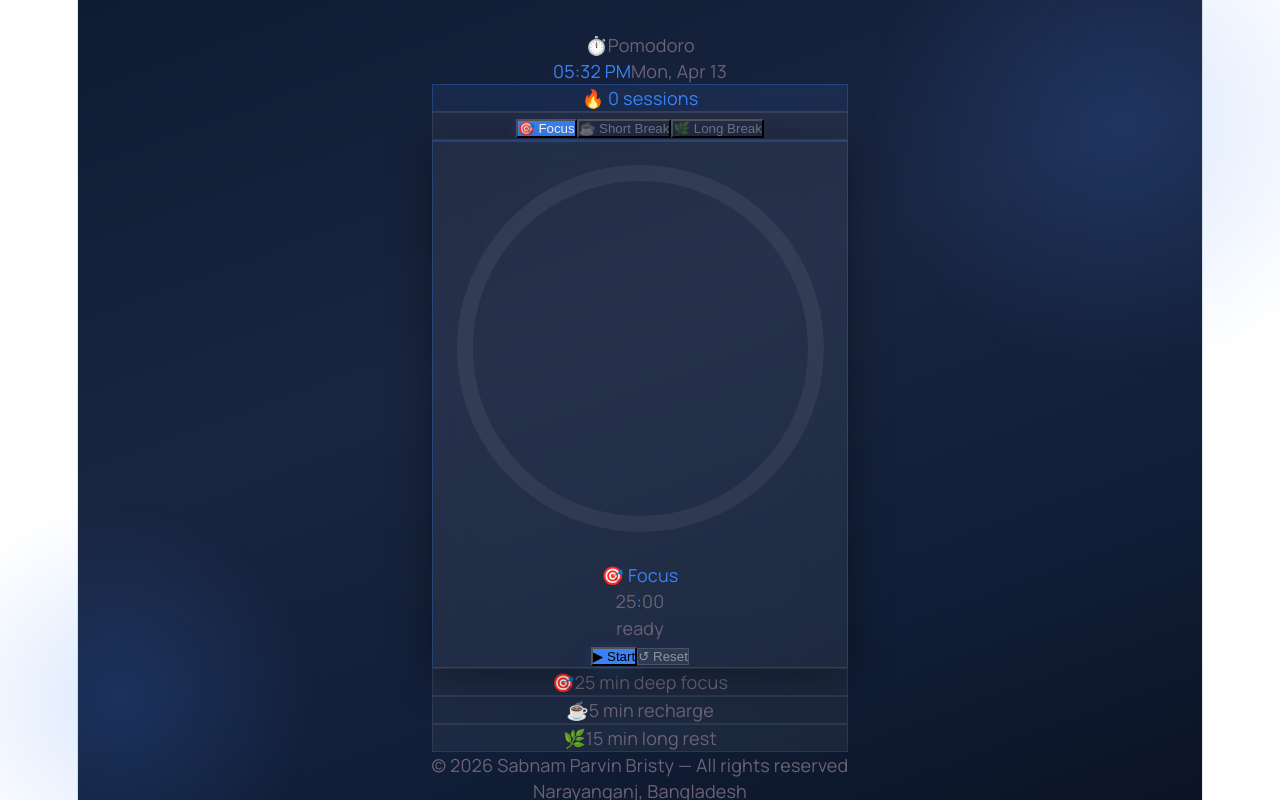
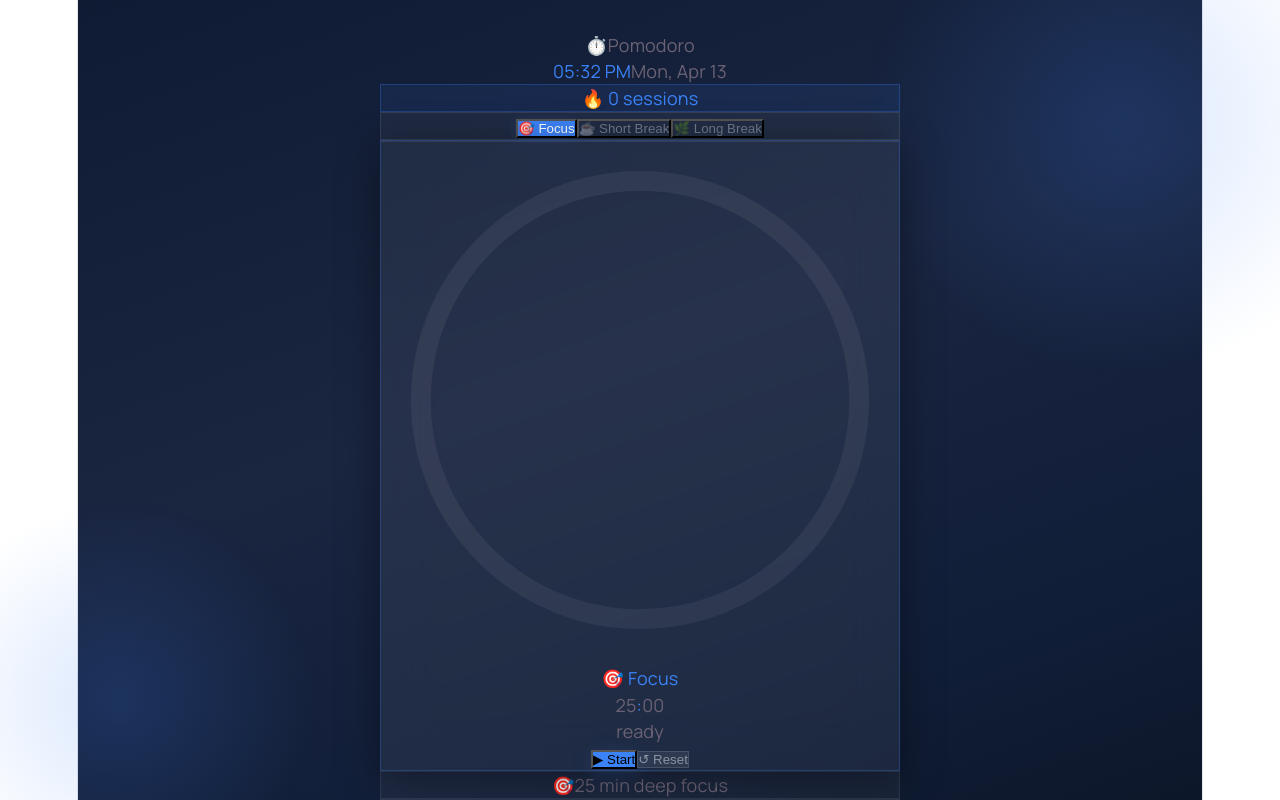
Before and after one commit to sabnamparvinbristy/Pomodoro-Timer, a React (Vite) app: page / in a window 1280 px wide. Shown: the top 800 px of the page. Built offline with nearby package versions, Linux system fonts and the light colour scheme; a web font is replaced by a local one.

Commit message:
container updated

```diff
--- a/src/App.css
+++ b/src/App.css
@@ -24,3 +24,12 @@
 }
 .orb1 { width: 520px; height: 520px; top: -140px; right: -100px; animation-duration: 20s; }
 .orb2 { width: 400px; height: 400px; bottom: -100px; left: -80px; animation-duration: 26s; animation-delay: -10s; }
+
+
+.container {
+  width: 100%;
+  max-width: 520px;
+  position: relative;
+  z-index: 1;
+  animation: fadeUp 0.55s cubic-bezier(0.22, 1, 0.36, 1) both;
+}
```
